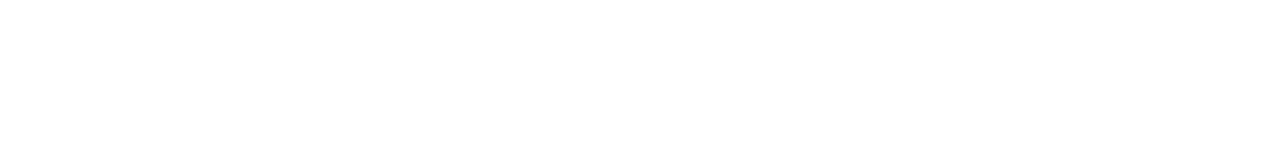
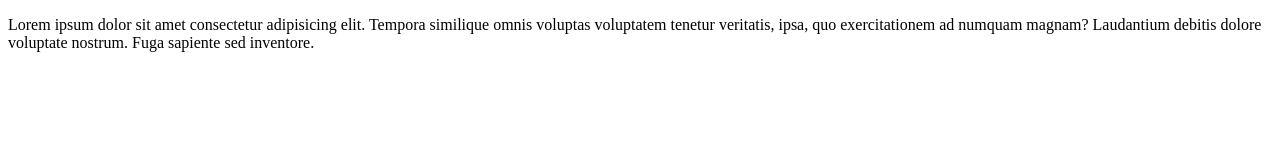
Before and after one commit to Jhoswarf03/git_vscode, a plain HTML site: page index.html in a window 1280 px wide. Drawn offline with Linux system fonts and the light colour scheme.

Commit message:
Agregar commit div contenedor

```diff
--- a/index.html
+++ b/index.html
@@ -6,6 +6,11 @@
     <title>Document</title>
 </head>
 <body>
-
+    <!-- #DIV -->
+    <div class="container">
+        <div class="row">
+            <p> Lorem ipsum dolor sit amet consectetur adipisicing elit. Tempora similique omnis voluptas voluptatem tenetur veritatis, ipsa, quo exercitationem ad numquam magnam? Laudantium debitis dolore voluptate nostrum. Fuga sapiente sed inventore.</p>
+        </div>
+    </div>
 </body>
 </html>
```
